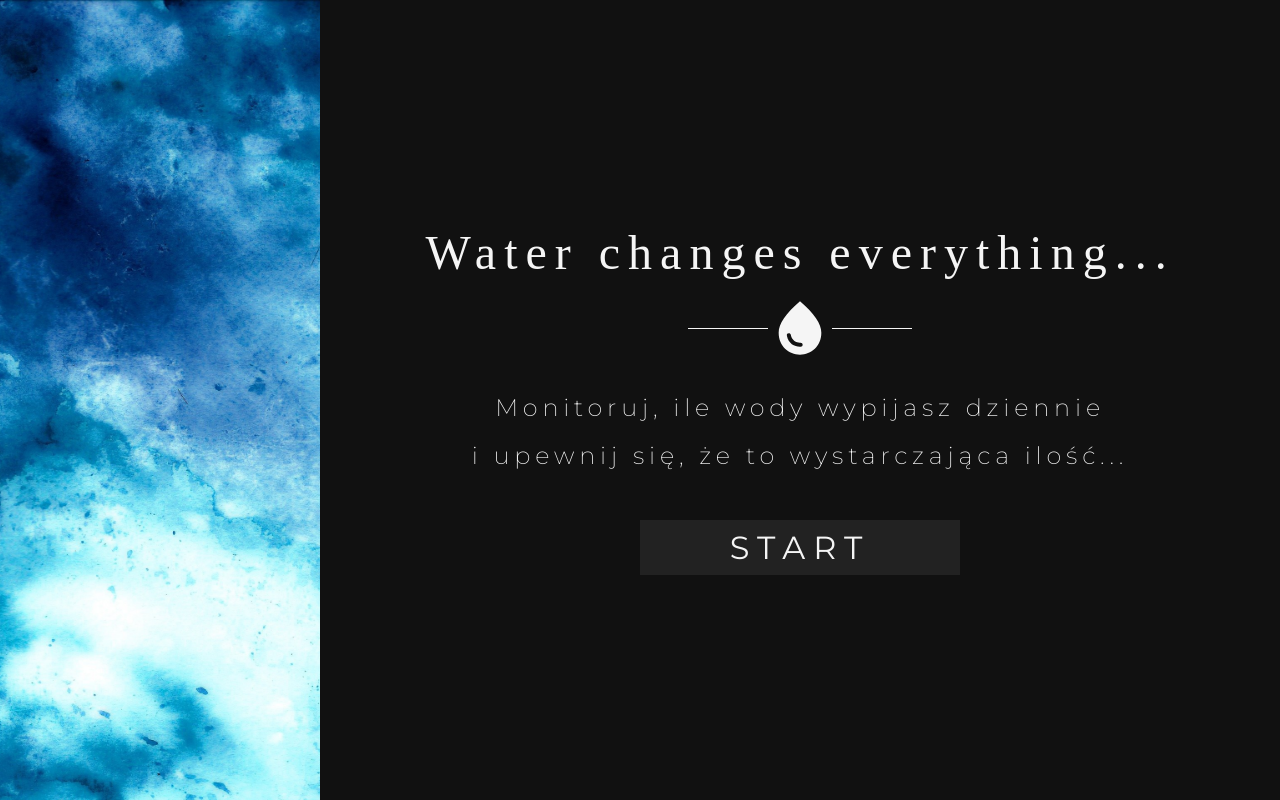
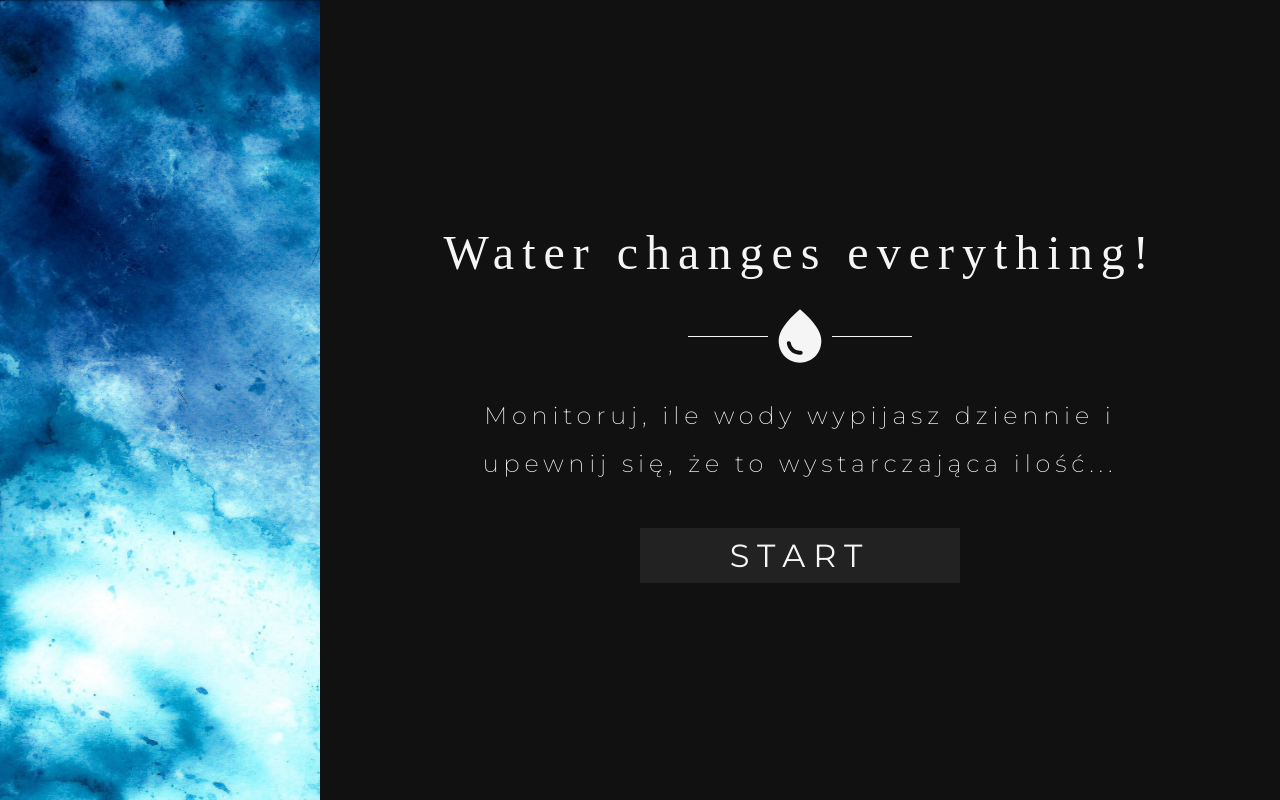
Before and after one commit to JoannaPatyk/hydrocrab-app, a React (Create React App) app: page / in a window 1280 px wide. Built offline with nearby package versions, Linux system fonts and the light colour scheme; a web font is replaced by a local one.

Commit message:
Adjusted the appearance of part of the page to change the page size Removed facts page Added small menu

```diff
--- a/src/App.js
+++ b/src/App.js
@@ -2,7 +2,6 @@ import React from 'react';
 import { BrowserRouter, Route, Routes } from 'react-router-dom';
 import Dashboard from './pages/Dashboard';
 import Settings from './pages/Settings';
-import Facts from './pages/Facts';
 import About from './pages/About';
 import Landing from './pages/Landing';
 import Layout from './components/Layout';
@@ -15,7 +14,6 @@ function App() {
                 <Route path="/" element={<Layout />}>
                     <Route path="/dashboard" element={<Dashboard />} />
                     <Route path="settings" element={<Settings />} />
-                    <Route path="facts" element={<Facts />} />
                     <Route path="about" element={<About />} />
                 </Route>
             </Routes>
--- a/src/components/Footer.js
+++ b/src/components/Footer.js
@@ -13,7 +13,7 @@ function Footer() {
 
 const Wrapper = styled.div`
     .footer-container {
-        position: absolute;
+        position: fixed;
         bottom: 0;
         width: 100%;
         min-height: 5vh;
--- a/src/components/FormInput.js
+++ b/src/components/FormInput.js
@@ -23,7 +23,7 @@ FormInput.propTypes = {
     type: PropTypes.string,
     value: PropTypes.any,
     label: PropTypes.string,
-    disabled: PropTypes.string,
+    disabled: PropTypes.bool,
     onChange: PropTypes.func,
     placeholder: PropTypes.string
 };
--- a/src/components/Layout.js
+++ b/src/components/Layout.js
@@ -2,6 +2,7 @@ import React from 'react';
 import { Outlet, Link, useLocation } from 'react-router-dom';
 import Logo from '../components/Logo';
 import Menu from '../components/Menu';
+import Footer from './Footer';
 import { AiOutlineLogout, AiOutlineLeft } from 'react-icons/ai';
 
 function Layout() {
@@ -22,6 +23,7 @@ function Layout() {
             <div className="dashboard-page">
                 <Outlet />
             </div>
+            <Footer />
         </main>
     );
 }
--- a/src/components/Menu.js
+++ b/src/components/Menu.js
@@ -1,12 +1,23 @@
-import React from 'react';
+import React, { useState } from 'react';
 import { NavLink } from 'react-router-dom';
 import styled from 'styled-components';
 import links from '../utils/links';
+import { AiOutlineMenu } from 'react-icons/ai';
+import { MdWaterDrop } from 'react-icons/md';
 
 function Menu() {
+    const [isOpen, setIsOpen] = useState(false);
+
+    const handleToggleSmallMenu = () => {
+        setIsOpen(!isOpen);
+    };
+
     return (
         <Wrapper>
-            <nav className="menu-container">
+            <AiOutlineMenu className="menu-icon" onClick={handleToggleSmallMenu} />
+
+            <div className="bigMenu">
+                <nav className="bigMenu-container">
                     {links.map(({ id, path, text }) => {
                         return (
                             <NavLink to={path} className="menu-element" key={id}>
@@ -16,12 +27,33 @@ function Menu() {
                     })}
                 </nav>
                 <hr />
+            </div>
+
+            <div className={isOpen ? 'smallMenu open' : 'smallMenu'}>
+                <nav className="smallMenu-container">
+                    <div className="icon-container">
+                        <div className="line"></div>
+                        <MdWaterDrop className="icon" />
+                        <div className="line"></div>
+                    </div>
+                    {links.map(({ id, path, text }) => {
+                        return (
+                            <NavLink to={path} className="menu-element" key={id} onClick={handleToggleSmallMenu}>
+                                <h1>{text}</h1>
+                            </NavLink>
+                        );
+                    })}
+                </nav>
+
+                <hr />
+            </div>
         </Wrapper>
     );
 }
 
 const Wrapper = styled.nav`
-    .menu-container {
+    .bigMenu-container {
+        position: relative;
         min-height: 8vh;
         display: flex;
         justify-content: center;
@@ -61,6 +93,91 @@ const Wrapper = styled.nav`
         margin: 0 auto;
         background: linear-gradient(to right, #2b2c32, #f37151);
     }
+
+    .menu-icon {
+        display: none;
+        position: absolute;
+        top: 70px;
+        left: 20px;
+        z-index: 11;
+        font-size: 2rem;
+        color: #fa7a5a;
+        cursor: pointer;
+    }
+
+    .menu-icon:hover {
+        color: #f5532a;
+    }
+
+    .smallMenu {
+        display: none;
+        position: absolute;
+        top: 0;
+        left: -100%;
+        width: 100vw;
+        height: calc(95vh - 4px);
+        z-index: 10;
+        background-color: #222;
+        transition: 0.5s;
+    }
+
+    .smallMenu-container {
+        height: 100%;
+        display: flex;
+        flex-direction: column;
+        align-items: center;
+        justify-content: center;
+    }
+
+    .open {
+        left: 0;
+    }
+
+    .icon-container {
+        display: flex;
+        justify-content: center;
+        align-items: center;
+    }
+    .smallMenu-icon {
+        position: absolute;
+        bottom: 0;
+        right: 0%;
+        font-size: 10rem;
+        opacity: 0.4;
+    }
+
+    .line {
+        width: 5rem;
+        height: 1px;
+        background-color: #f5f5f5;
+    }
+
+    @media (max-width: 1080px) {
+        h1 {
+            font-size: 1.2rem;
+            padding: 1rem 1.7rem;
+        }
+    }
+
+    @media (max-width: 860px) {
+        .bigMenu-container {
+            display: none;
+        }
+
+        .smallMenu {
+            display: block;
+        }
+
+        .menu-icon {
+            display: block;
+        }
+
+        h1 {
+            font-size: 1.1rem;
+            padding: 1rem 1.5rem;
+            letter-spacing: 0.3rem;
+        }
+    }
 `;
 
 export default Menu;
--- a/src/pages/About.js
+++ b/src/pages/About.js
@@ -21,25 +21,30 @@ function About() {
                 <p>
                     <span>Hydrodrop</span> pomoże wyrobić Ci nawyk picia wody!
                 </p>
-                <h2>Znajdziesz nas:</h2>
                 <div className="media-container">
-                    <div className="drops">
-                        <BsDroplet className="drop" />
+                    <h2>
+                        <span>Znajdziesz nas:</span>
+                    </h2>
+
+                    <div className="drops-container">
+                        <div className="drop">
+                            <BsDroplet className="drop-icon" />
                             <a href="https://www.instagram.com/">
                                 <BsInstagram className="ig" />
                             </a>
                         </div>
-                    <div className="drops">
-                        <BsDroplet className="drop" />
+                        <div className="drop">
+                            <BsDroplet className="drop-icon" />
                             <a href="https://www.facebook.com/">
                                 <BsFacebook className="fb" />
                             </a>
                         </div>
-                    <div className="drops">
-                        <BsDroplet className="drop" />
+                        <div className="drop">
+                            <BsDroplet className="drop-icon" />
                             <a href="https://twitter.com/">
                                 <BsTwitter className="tt" />
                             </a>
+                        </div>
                     </div>
                 </div>
                 <h1>Water changes everything!</h1>
@@ -50,8 +55,8 @@ function About() {
 
 const Wrapper = styled.div`
     .description-container {
-        height: 70vh;
-        width: 50%;
+        min-height: 70vh;
+        width: 60%;
         margin: 2rem auto;
         display: flex;
         align-items: center;
@@ -64,8 +69,6 @@ const Wrapper = styled.div`
     h2 {
         text-align: center;
         font-weight: 300;
-        margin-top: 2rem;
-        margin-bottom: -2rem;
     }
 
     h1 {
@@ -88,24 +91,35 @@ const Wrapper = styled.div`
         display: flex;
         justify-content: center;
         align-items: center;
-        gap: 10px 50px;
+        flex-direction: column;
+        gap: 20px 50px;
         margin: 0 auto;
     }
 
-    .drops {
+    .drops-container {
+        display: flex;
+        justify-content: center;
+        align-items: center;
+        gap: 0 40px;
+    }
+
+    .drop {
         position: relative;
+        display: flex;
+        justify-content: center;
+        align-items: center;
         color: #fa7a5a;
         animation: dropMove 2s infinite linear;
         transition: 0.5s;
         cursor: pointer;
     }
 
-    .drops:hover {
+    .drop:hover {
         color: #f5532a;
         transform: scale(0.95);
     }
 
-    .drop {
+    .drop-icon {
         font-size: 5rem;
     }
 
@@ -119,6 +133,33 @@ const Wrapper = styled.div`
         font-size: 1.5rem;
         color: #fa7a5a;
     }
+
+    @media (max-width: 1160px) {
+        .description-container {
+            width: 80%;
+        }
+    }
+
+    @media (max-width: 880px) {
+        h1 {
+            font-size: 2.5rem;
+        }
+
+        p {
+            line-height: 1.7rem;
+            font-size: 0.9rem;
+        }
+    }
+
+    @media (max-width: 570px) {
+        h1 {
+            font-size: 2rem;
+        }
+
+        .drops-container {
+            gap: 0 20px;
+        }
+    }
 `;
 
 export default About;
--- a/src/pages/Dashboard.js
+++ b/src/pages/Dashboard.js
@@ -2,7 +2,6 @@ import React, { useEffect } from 'react';
 import styled from 'styled-components';
 import BigCup from '../components/BigCup';
 import SmallCup from '../components/Drop';
-import Footer from '../components/Footer';
 import { useAppStateContext } from '../context/AppStateContext';
 
 function Dashboard() {
@@ -58,7 +57,6 @@ function Dashboard() {
                         </div>
                     </div>
                 </div>
-                <Footer />
             </div>
         </Wrapper>
     );
--- a/src/pages/Landing.js
+++ b/src/pages/Landing.js
@@ -12,16 +12,13 @@ function Landing() {
                     <img className="bg" src={background} alt="water" />
                 </div>
                 <div className="right-side">
-                    <h1>Water changes everything...</h1>
+                    <h1>Water changes everything!</h1>
                     <div className="icon-container">
                         <div className="line"></div>
                         <MdWaterDrop className="icon" />
                         <div className="line"></div>
                     </div>
-                    <h2>
-                        Monitoruj, ile wody wypijasz dziennie
-                        <br />i upewnij się, że to wystarczająca ilość...
-                    </h2>
+                    <h2>Monitoruj, ile wody wypijasz dziennie i upewnij się, że to wystarczająca ilość...</h2>
                     <Link className="btn" to="/dashboard">
                         start
                     </Link>
@@ -50,14 +47,17 @@ const Wrapper = styled.div`
     }
 
     h1 {
+        margin: 0.5rem 2rem;
         font-weight: 100;
         letter-spacing: 0.5rem;
         font-size: 3rem;
+        text-align: center;
         font-family: 'Cedarville Cursive', cursive;
     }
 
     h2 {
-        margin: 0.5rem 0;
+        width: 70%;
+        margin: 0.5rem 2rem;
         font-weight: 100;
         text-align: center;
         letter-spacing: 0.3rem;
@@ -92,6 +92,61 @@ const Wrapper = styled.div`
         z-index: -10;
         height: 100%;
     }
+
+    @media (max-width: 1150px) {
+        h1 {
+            font-size: 2.5rem;
+        }
+
+        h2 {
+            font-size: 1.3rem;
+            line-height: 2.5rem;
+        }
+
+        .icon {
+            font-size: 3.5rem;
+        }
+    }
+
+    @media (max-width: 945px) {
+        h1 {
+            font-size: 2.2rem;
+        }
+
+        h2 {
+            font-size: 1.2rem;
+            line-height: 2.5rem;
+        }
+
+        .icon {
+            font-size: 3rem;
+        }
+    }
+
+    @media (max-width: 620px) {
+        .main-container {
+            grid-template-columns: 0.25fr 2.75fr;
+        }
+        .btn {
+            width: 18rem;
+            font-size: 1.6rem;
+        }
+    }
+
+    @media (max-width: 495px) {
+        h1 {
+            font-size: 2rem;
+        }
+
+        h2 {
+            font-size: 1rem;
+            line-height: 1.8rem;
+        }
+        .btn {
+            width: 16rem;
+            font-size: 1.6rem;
+        }
+    }
 `;
 
 export default Landing;
--- a/src/pages/Settings.js
+++ b/src/pages/Settings.js
@@ -1,7 +1,6 @@
 import React, { useEffect } from 'react';
 import { Link } from 'react-router-dom';
 import styled from 'styled-components';
-import Footer from '../components/Footer';
 import FormSelect from '../components/FormSelect';
 import FormInput from '../components/FormInput';
 import { AiOutlineLeft } from 'react-icons/ai';
@@ -128,7 +127,6 @@ function Settings() {
                     </div>
                 </div>
             </div>
-            <Footer />
         </Wrapper>
     );
 }
@@ -136,7 +134,7 @@ function Settings() {
 const Wrapper = styled.div`
     .settings-container {
         position: relative;
-        height: 76vh;
+        min-height: 76vh;
         width: 70vw;
         margin: 0 auto;
         color: #f5f5f5;
--- a/src/utils/links.js
+++ b/src/utils/links.js
@@ -1,13 +1,12 @@
 import React from 'react';
 import { IoSettingsOutline } from 'react-icons/io5';
-import { ImDroplet, ImHome } from 'react-icons/im';
+import { ImHome } from 'react-icons/im';
 import { BsPeople } from 'react-icons/bs';
 
 const links = [
     { id: 0, icon: <ImHome />, path: 'dashboard', text: 'STRONA GŁÓWNA' },
     { id: 1, icon: <IoSettingsOutline />, path: 'settings', text: 'USTAWIENIA' },
-    { id: 2, icon: <ImDroplet />, path: 'facts', text: 'FAKTY' },
-    { id: 3, icon: <BsPeople />, path: 'about', text: 'O NAS' }
+    { id: 2, icon: <BsPeople />, path: 'about', text: 'O NAS' }
 ];
 
 export default links;
```
Also changed, not shown: src/pages/Facts.js (deleted, +0 -7 lines). Lines whose indentation alone changed are shown as unchanged.
